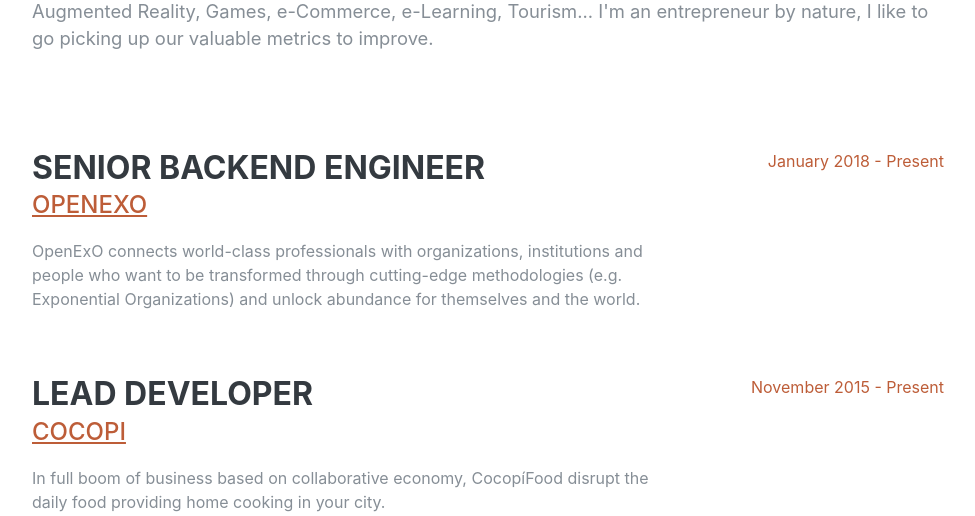
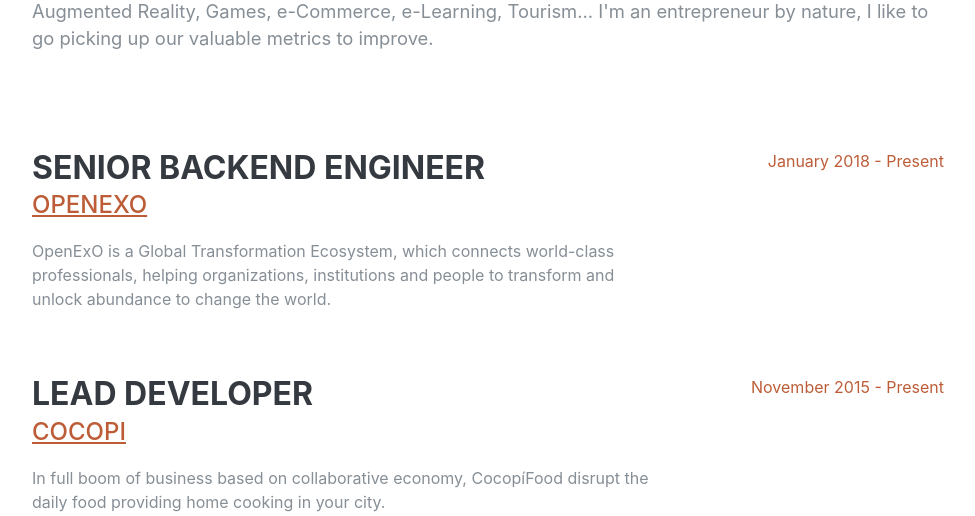
Before and after one commit to marfyl/django-curriculum-landing, a Django app: page / in a window 1280 px wide. Shown: the part 994-1510 px from the top of the page, without its empty margins (288-1263 px from the left). Run offline with Django 3.2, Linux system fonts and the light colour scheme; some libraries are stand-ins or nearby versions; some web fonts are replaced.

Commit message:
Update experience

```diff
--- a/landing/templates/landing/experience.html
+++ b/landing/templates/landing/experience.html
@@ -12,7 +12,7 @@
         <div class="subheading mb-3">
           <a href="https://www.openexo.com" class="underline" target="_blank" rel="noopener noreferrer">OpenExO</a>
         </div>
-        <p>OpenExO connects world-class professionals with organizations, institutions and people who want to be transformed through cutting-edge methodologies (e.g. Exponential Organizations) and unlock abundance for themselves and the world.</p>
+        <p>OpenExO is a Global Transformation Ecosystem, which connects world-class professionals, helping organizations, institutions and people to transform and unlock abundance to change the world.</p>
       </div>
       <div class="resume-date text-md-right">
         <span class="text-primary">January 2018 - Present</span>
```
